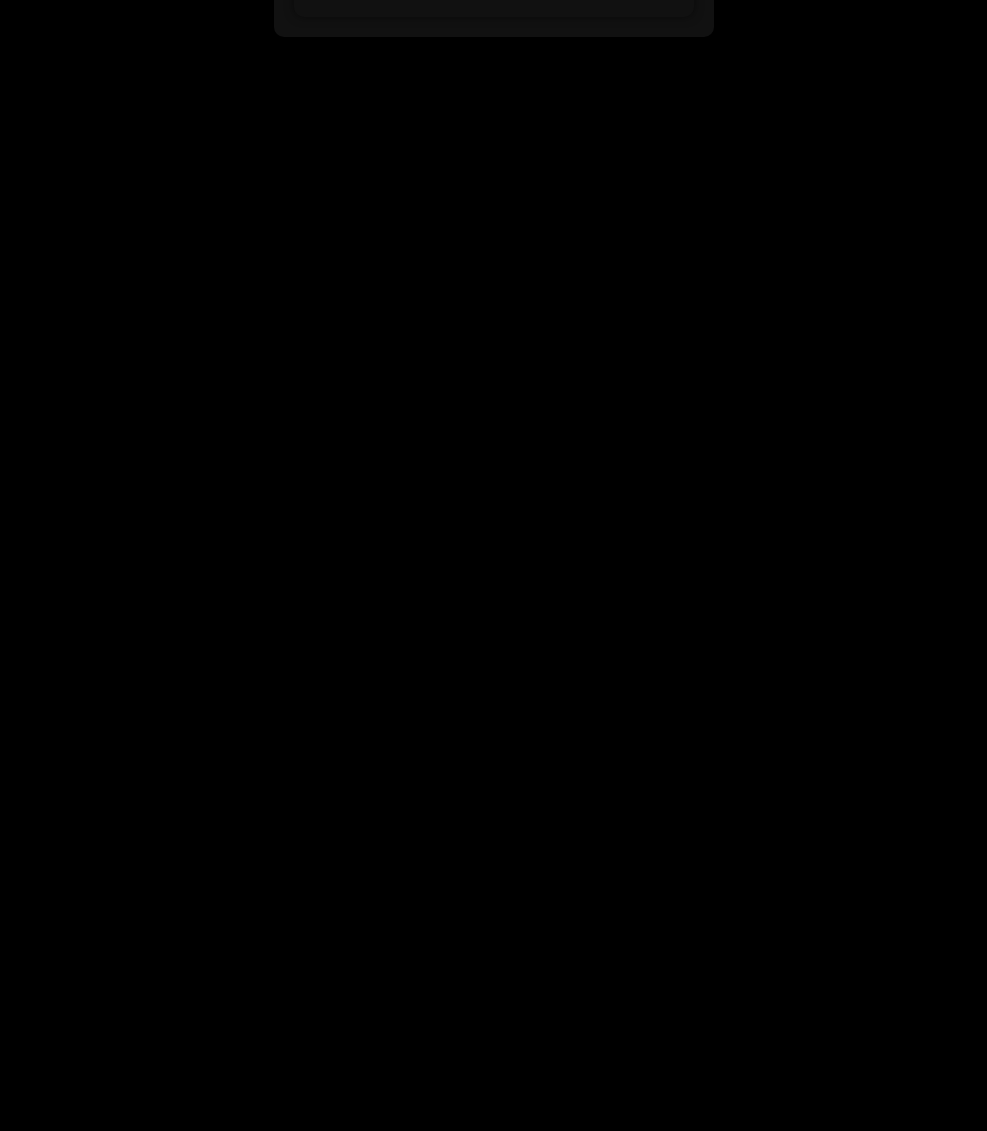
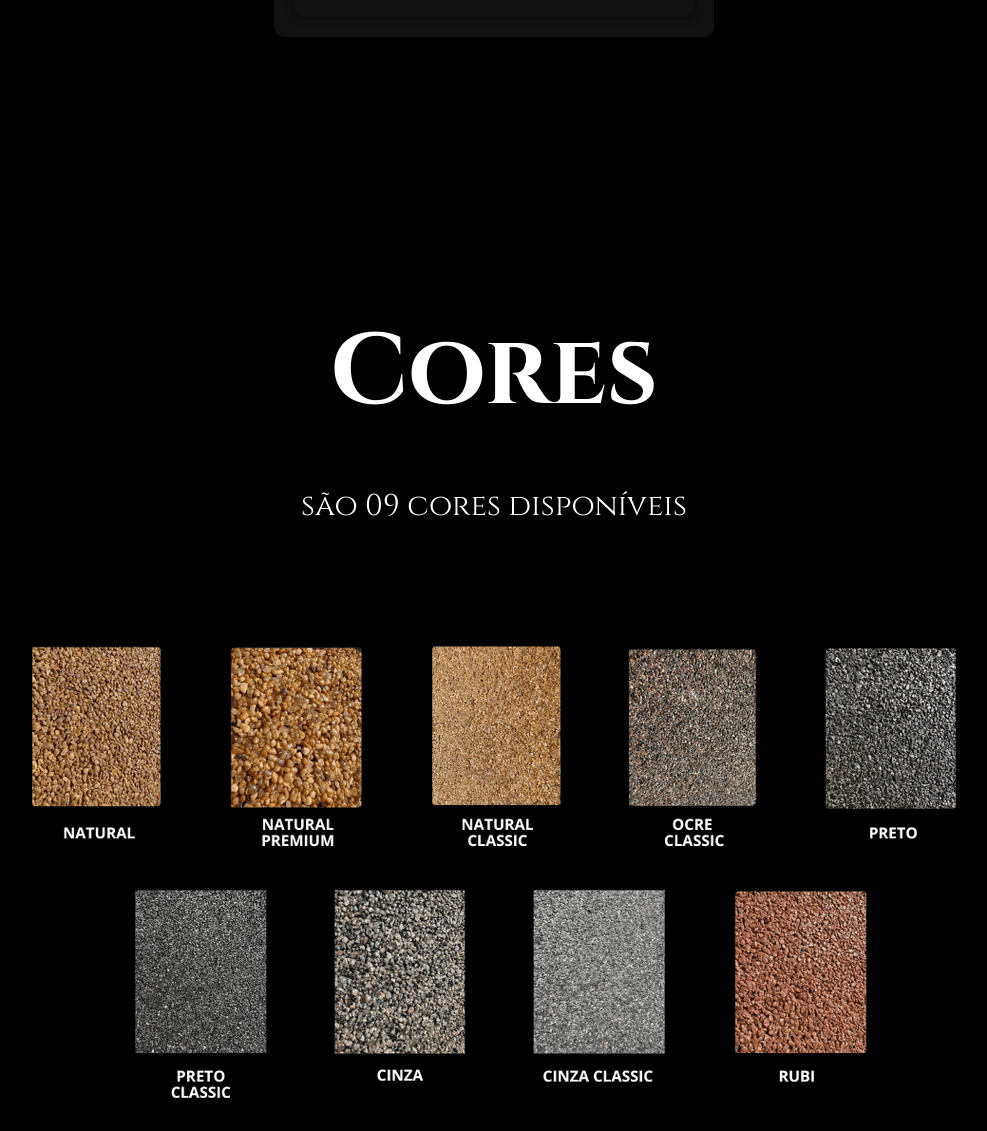
Before and after one commit to loickdelayen/ecoriobahia, a plain HTML site: page frontend/index.html in a window 1280 px wide. Shown: the part 1476-2607 px from the top of the page, without its empty margins (146-1133 px from the left). Before the commit the page ends 1704 px from the top, so only its background shows below. Drawn offline with Linux system fonts and the light colour scheme.

Commit message:
Adição de imagem

```diff
--- a/frontend/index.html
+++ b/frontend/index.html
@@ -44,6 +44,15 @@
             </div>
         </div>
     </div>
+    <div class="cores">
+        <div class="cor">
+            <h1>Cores</h1>
+        </div>
+        <div class="descricao-cor">
+        <p>são 09 cores disponíveis</p>
+        </div>
+        <img src="img/cores.png" alt="">
+    </div>
     <div class="footer">
         <img src="img/ecorio-logo-01.png" alt="Logotipo Ecorio">
     </div>
--- a/frontend/style/styles.css
+++ b/frontend/style/styles.css
@@ -176,3 +176,28 @@
         .container-form button:hover {
             background-color: #0c0;
         }
+
+        .cores {
+            display: flex;
+            flex-direction: column;
+            padding: 10px;
+            background-color: #000;
+            width: 100%;
+            justify-content: center;
+            align-items: center;
+        }
+
+        .cor {
+            font-size: 50px;
+            font-family: 'Cinzel', sans-serif;
+            justify-content: center;
+            display: flex;
+          }
+
+          .descricao-cor {
+            font-size: 30px;
+            font-family: 'Cinzel', sans-serif;
+            justify-content: center;
+            display: flex;
+            margin-bottom: 20px;
+          }
```
Also changed, not shown: frontend/img/cores.png (added).
